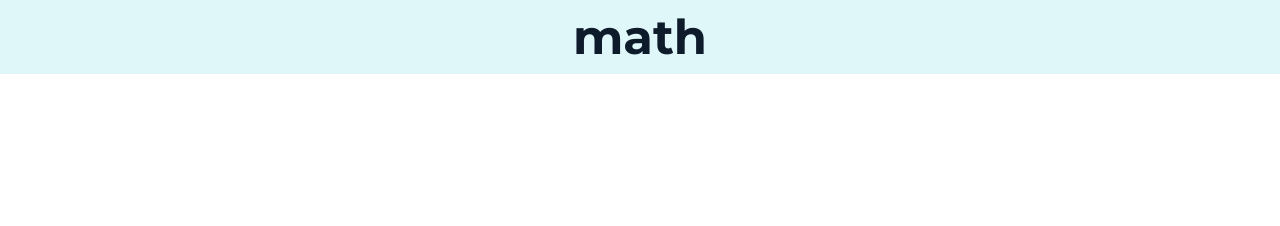
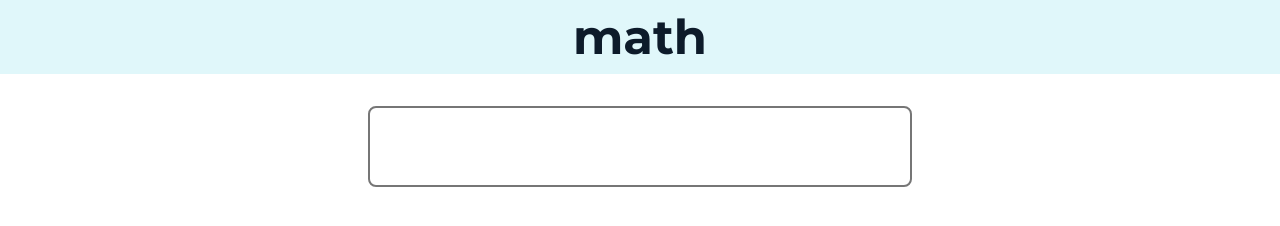
Before and after one commit to csm-18/math, a website built with Vite: page index.html in a window 1280 px wide. Built offline with nearby package versions, Linux system fonts and the light colour scheme.

Commit message:
input box

```diff
--- a/index.html
+++ b/index.html
@@ -7,7 +7,9 @@
   </head>
   <body>
     <h1>math</h1>
-    <div class="container"></div>
+    <div class="container">
+      <input type="text" />
+    </div>
     <script type="module" src="/src/main.ts"></script>
   </body>
 </html>
--- a/src/style.css
+++ b/src/style.css
@@ -26,3 +26,11 @@ h1 {
   color: #0d1b2a;
   padding: 0.5rem;
 }
+
+input {
+  margin: 2rem;
+  font-size: 2.5rem;
+  padding: 1rem 0.8rem;
+  border-style: solid;
+  border-radius: 8px;
+}
```
